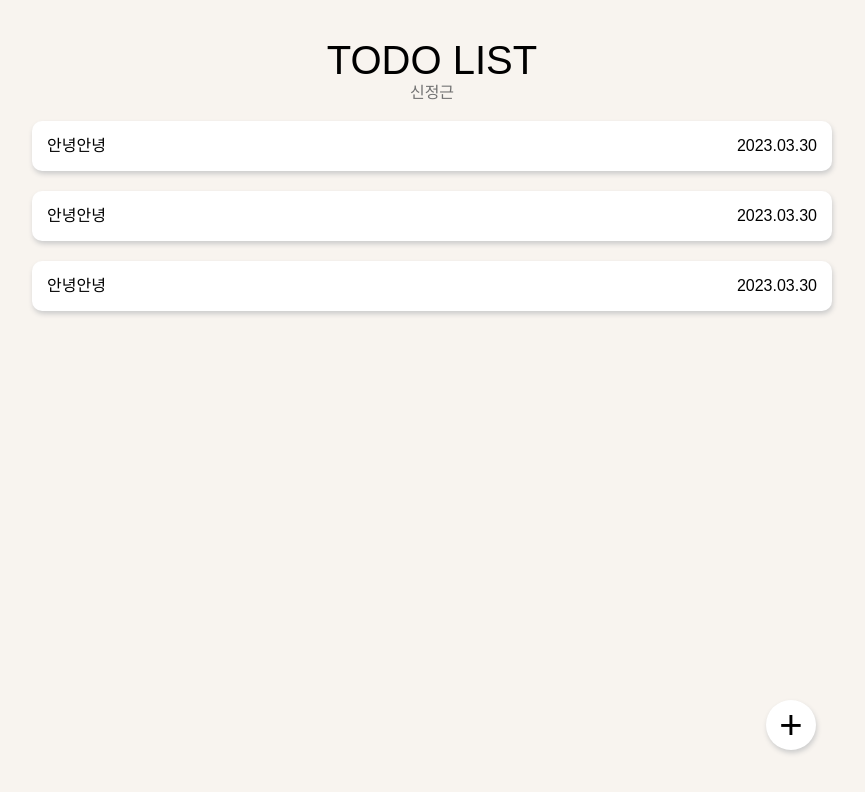
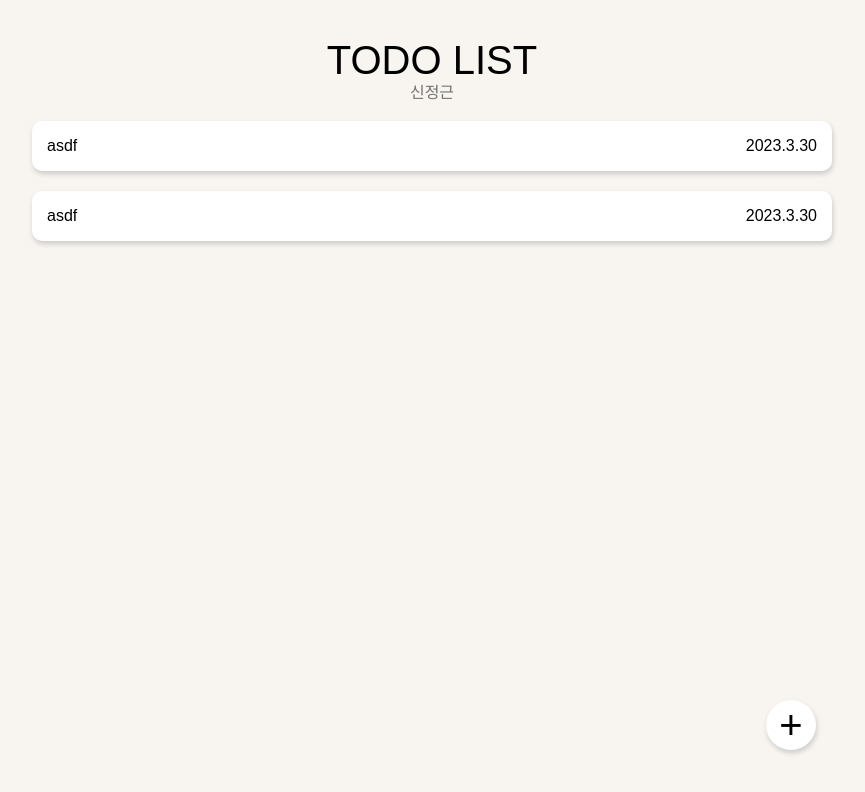
Before and after one commit to sjk990515/modalTodo, a React (Create React App) app: page / in a window 1280 px wide. Shown: the top 792 px of the page, without its empty margins (208-1073 px from the left). Built offline with nearby package versions, Linux system fonts and the light colour scheme; data requests are answered from the project's data file.

Commit message:
홈 완성

```diff
--- a/db.json
+++ b/db.json
@@ -1,16 +1,16 @@
 {
   "todo": [
     {
-      "id": "c6b72747-2ba8-442d-a4c5-3123ee45dbc0",
-      "title": "ㅁㄴㅇ",
-      "text": "ㅁㄴㅇㄹ",
-      "date": "2023/3/30 16:54"
+      "id": "1c62c45a-3000-4111-9266-027e3adce318",
+      "title": "asdf",
+      "text": "sdf",
+      "date": "2023.3.30"
     },
     {
-      "id": "8121ce20-72c1-4934-89d9-0da88afd9c58",
-      "title": "ㄴㄹㅇ",
-      "text": "ㅁㄴㅇ",
-      "date": "2023/3/30}"
+      "id": "fd979256-545e-4385-9df4-976668abf120",
+      "title": "asdf",
+      "text": "asdf",
+      "date": "2023.3.30"
     }
   ]
 }
--- a/src/components/Post.tsx
+++ b/src/components/Post.tsx
@@ -4,6 +4,14 @@ import { useMutation, useQueryClient } from "react-query";
 import { useNavigate } from "react-router-dom";
 import { v4 as uuidv4 } from "uuid";
 import styled from "styled-components";
+
+// todo type지정
+export interface Todos {
+  id: string;
+  title: string;
+  text: string;
+  date: string;
+}
 
 function Post() {
   const navigate = useNavigate();
@@ -15,7 +23,7 @@ function Post() {
   const [text, setText] = useState<string>("");
   // post
   const postMutation = useMutation(
-    (newPost) => axios.post("http://localhost:3001/todo", newPost),
+    (newPost: Todos) => axios.post("http://localhost:3001/todo", newPost),
     {
       onSuccess: () => {
         queryClient.invalidateQueries("todo");
@@ -46,28 +54,40 @@ function Post() {
     const year = newDate.getFullYear();
     const month = newDate.getMonth() + 1;
     const day = newDate.getDate();
-    const Hour = newDate.getHours();
-    const Minute = newDate.getMinutes();
-    // const date = `${year}/${month}/${day} ${Hour}:${Minute}`;
-    const date = `${year}/${month}/${day}`;
+    // const Hour = newDate.getHours();
+    // const Minute = newDate.getMinutes();
+    // // const date = `${year}/${month}/${day} ${Hour}:${Minute}`;
+    const date = `${year}.${month}.${day}`;
 
-    const newPost: any = {
+    const newPost: Todos = {
       id: uuidv4(),
       title,
       text,
       date,
     };
-
-    postMutation.mutate(newPost);
+    // 제목, 내용 빈칸 예외처리
+    if (title.trim() === "" || text.trim() === "") {
+      alert("제목, 내용을 모두 입력하세요.");
+    } else {
+      postMutation.mutate(newPost);
+    }
   };
   return (
     <Wrap>
       <PageTitle>CREATE TEXT</PageTitle>
       <CreateForm onSubmit={CreateFormOnSubmit}>
         <TextTitle>제목</TextTitle>
-        <TitleInput onChange={TitleOnChange} />
+        <TitleInput
+          onChange={TitleOnChange}
+          maxLength={50}
+          placeholder="제목을 입력하세요."
+        />
         <TextTitle>내용</TextTitle>
-        <TextTextarea onChange={TextOnChange} />
+        <TextTextarea
+          onChange={TextOnChange}
+          maxLength={1000}
+          placeholder="내용을 입력하세요."
+        />
 
         <ButtonDiv>
           <Cancel onClick={CancelOnClick}>취소</Cancel>
--- /dev/null
+++ b/src/components/TodoBox.tsx
@@ -0,0 +1,35 @@
+import React from "react";
+import { Todos } from "./Post";
+import styled from "styled-components";
+
+function TodoBox(props: { item: Todos }) {
+  console.log(props.item);
+
+  return (
+    <Contents>
+      <p>{props.item.title}</p>
+      <p>{props.item.date}</p>
+    </Contents>
+  );
+}
+
+export default TodoBox;
+const Contents = styled.div`
+  margin: 20px auto 0 auto;
+  width: 100%;
+  height: 50px;
+  background-color: #fff;
+  border-radius: 10px;
+  display: flex;
+  align-items: center;
+  justify-content: space-between;
+  box-shadow: 1px 3px 5px 0px #ccc;
+  transition: 0.5s;
+  cursor: pointer;
+  &:hover {
+    background-color: #ccc;
+  }
+  p {
+    margin: 0 15px;
+  }
+`;
--- a/src/pages/Home.tsx
+++ b/src/pages/Home.tsx
@@ -1,9 +1,31 @@
+import axios from "axios";
 import React from "react";
+import { useQuery } from "react-query";
 import { useNavigate } from "react-router-dom";
 import styled from "styled-components";
+import { Todos } from "../components/Post";
+import TodoBox from "../components/TodoBox";
 
 function Home() {
   const navigate = useNavigate();
+
+  //DB에서 todo get
+  const getTodos = async () => {
+    const response = await axios.get("http://localhost:3001/todo");
+    return response;
+  };
+  const { isLoading, isError, data, error } = useQuery(
+    "friendsearch",
+    getTodos
+  );
+  if (isLoading) {
+    return <p>로딩중</p>;
+  }
+  if (isError) {
+    console.log("오류내용", error);
+    return <p>오류</p>;
+  }
+  const todo = data?.data.slice().reverse();
 
   // 게시글 작성 페이지로 이동
   const createPost = () => {
@@ -14,19 +36,9 @@ function Home() {
     <Wrap>
       <TitleH2>TODO LIST</TitleH2>
       <NameP>신정근</NameP>
-
-      <Contents>
-        <p>안녕안녕</p>
-        <p>2023.03.30</p>
-      </Contents>
-      <Contents>
-        <p>안녕안녕</p>
-        <p>2023.03.30</p>
-      </Contents>
-      <Contents>
-        <p>안녕안녕</p>
-        <p>2023.03.30</p>
-      </Contents>
+      {todo.map((item: Todos) => {
+        return <TodoBox key={item.id} item={item} />;
+      })}
 
       {/* 게시글 작성 페이지로 이동 */}
       <Create onClick={createPost}>+</Create>
@@ -52,25 +64,6 @@ const NameP = styled.p`
   color: #727272;
   font-weight: 400;
 `;
-const Contents = styled.div`
-  margin: 20px auto 0 auto;
-  width: 100%;
-  height: 50px;
-  background-color: #fff;
-  border-radius: 10px;
-  display: flex;
-  align-items: center;
-  justify-content: space-between;
-  box-shadow: 1px 3px 5px 0px #ccc;
-  transition: 0.5s;
-  cursor: pointer;
-  &:hover {
-    background-color: #ccc;
-  }
-  p {
-    margin: 0 15px;
-  }
-`;
 const Create = styled.p`
   position: fixed;
   width: 50px;
```
Also changed, not shown: public/manifest.json.
